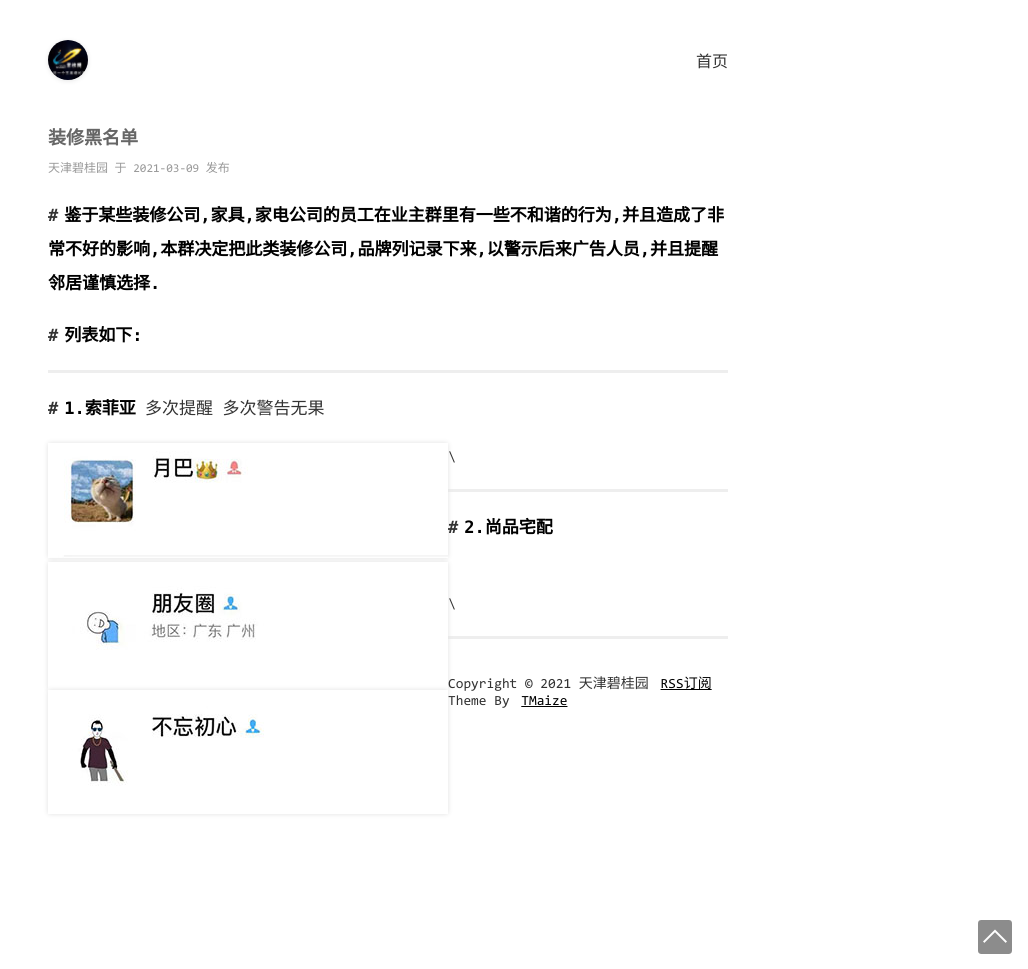
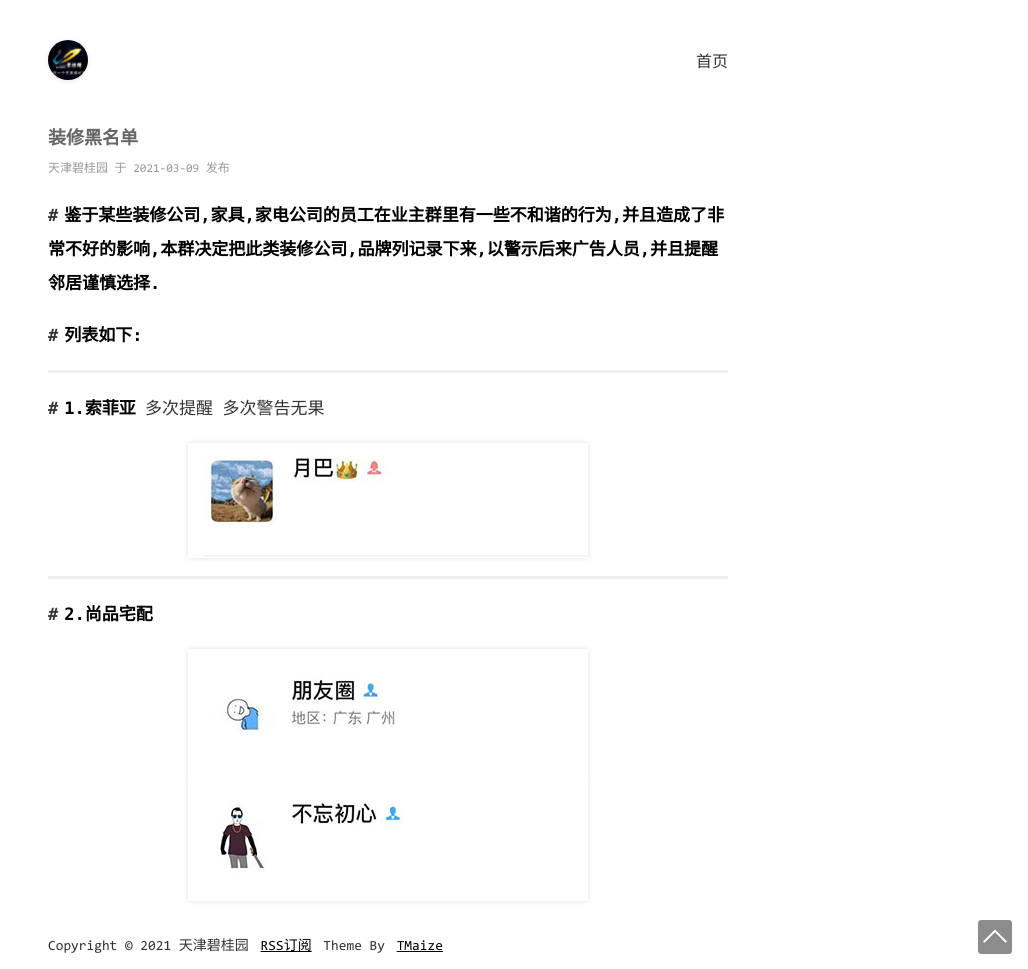
Before and after one commit to tjbiguiyuan/tjbiguiyuan.github.io, a Jekyll site: the page built from _posts/2021-03-09-装修黑名单.md, in a window 1280 px wide. Shown: the whole page, without its empty margins (252-1280 px from the left). Built offline with Jekyll 4.4.1, drawn with Linux system fonts in a browser that asks for light colours.

Commit message:
Update 2021-03-09-装修黑名单.md

```diff
--- a/_posts/2021-03-09-装修黑名单.md
+++ b/_posts/2021-03-09-装修黑名单.md
@@ -12,11 +12,9 @@ categories: [黑名单]
 ***
 
 # **1.索菲亚** 多次提醒 多次警告无果
-<img  src="wx_sfy.jpg" align='left'/>\
+![wx_sfy](wx_sfy.jpg)
 
 ***
 # **2.尚品宅配**
-<img  src="wx_spzp.jpg" align='left'/>\
-<img  src="wx_spzp2.jpg" align='left'/>\
-
-***
+![wx_spzp](wx_spzp.jpg)
+![wx_spzp2](wx_spzp2.jpg)
```
